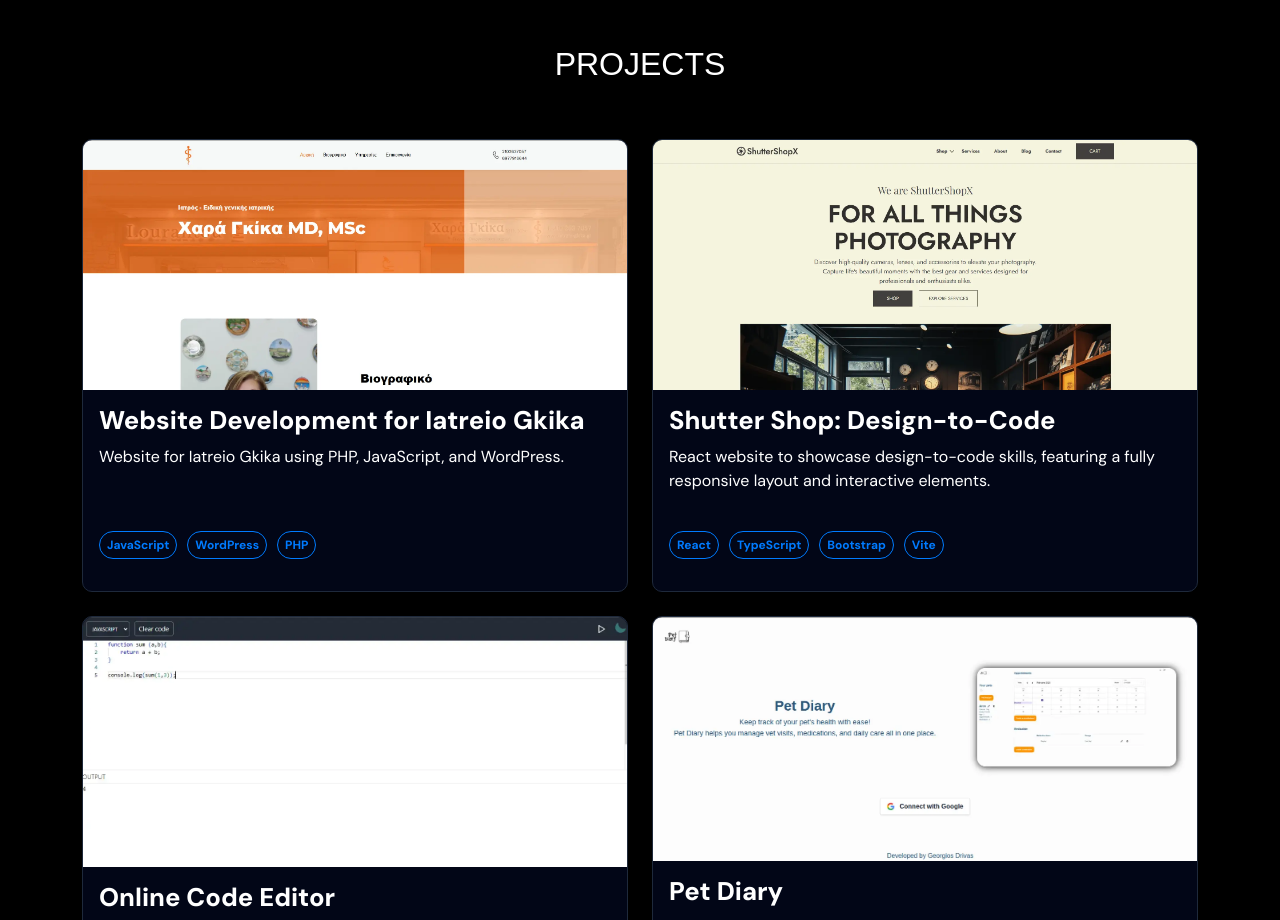
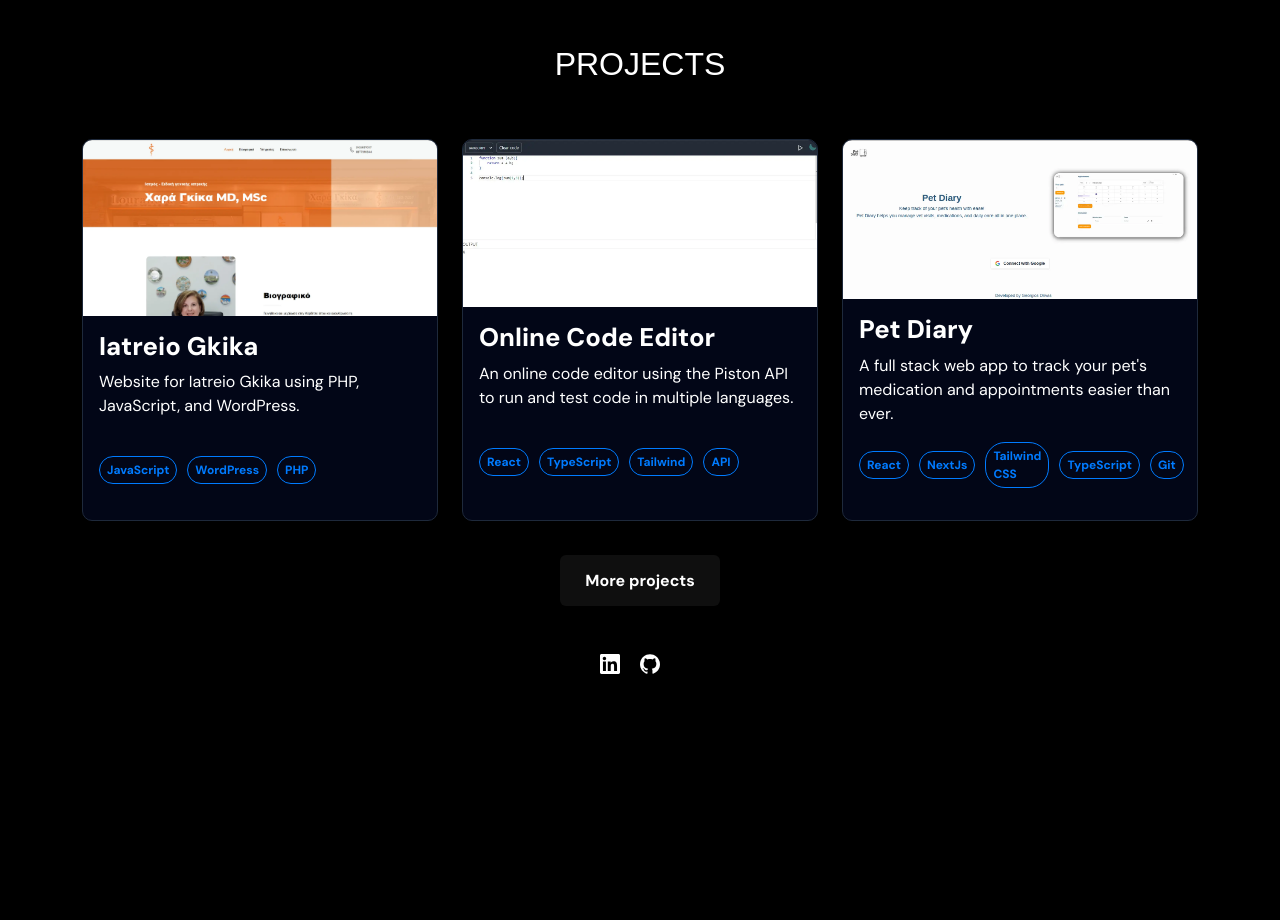
Before and after one commit to GeorgiosDrivas/portfolio, a React (Vite) app: page / in a window 1280 px wide. Shown: the part 1880-2800 px from the top of the page. After the commit the page ends 2565 px from the top, so only its background shows below. Built offline with nearby package versions, Linux system fonts and the light colour scheme.

Commit message:
chore: remove project and adjust projects layout

```diff
--- a/src/constants/projectsConstants.ts
+++ b/src/constants/projectsConstants.ts
@@ -1,5 +1,4 @@
 export const doctor = ["JavaScript", "WordPress", "PHP"];
-export const shutterShop = ["React", "TypeScript", "Bootstrap", "Vite"];
 export const codeEditor = ["React", "TypeScript", "Tailwind", "API"];
 export const PetDiary = [
   "React",
--- a/src/projects/projects.tsx
+++ b/src/projects/projects.tsx
@@ -1,11 +1,6 @@
 import SingleProject from "./singleProject";
 import "../styles/projects.css";
-import {
-  codeEditor,
-  PetDiary,
-  doctor,
-  shutterShop,
-} from "../constants/projectsConstants";
+import { codeEditor, PetDiary, doctor } from "../constants/projectsConstants";
 
 export default function Projects() {
   return (
@@ -19,19 +14,11 @@ export default function Projects() {
           </div>
           <div className="row">
             <SingleProject
-              title="Website Development for Iatreio Gkika"
+              title="Iatreio Gkika"
               content="Website for Iatreio Gkika using PHP, JavaScript, and WordPress."
               url="https://iatreio-gkika.gr/"
               image="/screen.webp"
               techStack={doctor}
-            />
-            <SingleProject
-              title="Shutter Shop: Design-to-Code"
-              content="React website to showcase design-to-code skills, featuring a fully responsive layout and interactive elements."
-              githubLink="https://github.com/GeorgiosDrivas/shutter-shop"
-              url="https://shutter-shop.onrender.com/"
-              image="/shutter-shop.webp"
-              techStack={shutterShop}
             />
             <SingleProject
               title="Online Code Editor"
--- a/src/projects/singleProject.tsx
+++ b/src/projects/singleProject.tsx
@@ -20,8 +20,8 @@ export default function SingleProject({
 }: Props) {
   return (
     <>
-      <div className="col-12 col-lg-6 mb-4">
-        <div className="single-project">
+      <div className="col-12 col-lg-4 mb-4">
+        <div className="single-project h-100">
           <div className="project-image">
             <img
               className="w-100 h-100"
```
Also changed, not shown: 1 other file (tests, documents, lock files or other folders).
